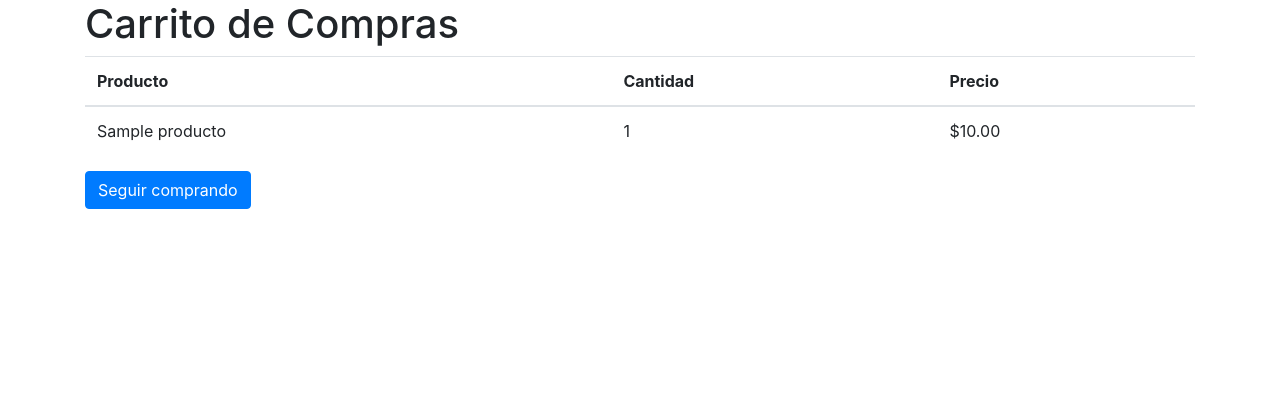
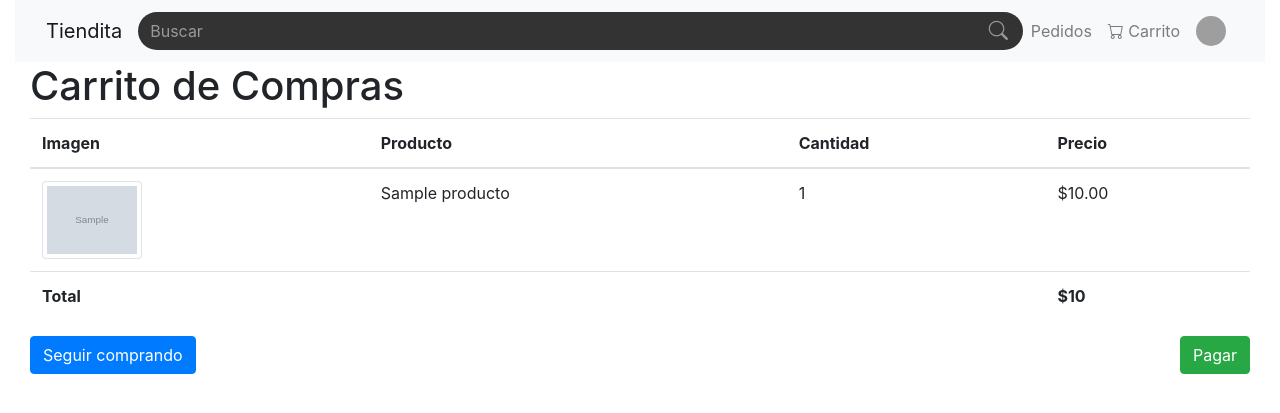
Before and after one commit to profe-givox/mierp-TI1A, a Django app: template mierpti1a/ecar/templates/ecar/carrito.html in a window 1280 px wide. Shown: the top 413 px of the page. Run offline with Django 5.2, Linux system fonts and the light colour scheme; tables that the repository leaves empty hold one stand-in row (values such as "Sample post"); the template is opened without the code that fills it: values that come from a table or form of the project are taken from there, most other values are stand-ins (such as "Sample title", 1, 10 or a date in 2020); grey boxes marked "Sample" are stand-in pictures; data that the repository does not hold is empty; some libraries are stand-ins or nearby versions; grey boxes are pictures that could not be loaded.

Commit message:
Carrito actualizado
carrito actualizado mostrado imagenes de los productos con sus precios, boton de pagar y seguir comprando

```diff
--- a/mierpti1a/ecar/templates/ecar/carrito.html
+++ b/mierpti1a/ecar/templates/ecar/carrito.html
@@ -1,17 +1,22 @@
+{% extends 'ecar/base.html' %}
+{% block content %}
+{% load static %}
 <!DOCTYPE html>
 <html lang="en">
 <head>
     <meta charset="UTF-8">
     <meta name="viewport" content="width=device-width, initial-scale=1.0">
     <title>Carrito de Compras</title>
+    <link rel="stylesheet" href="{% static 'css/catalogo.css' %}">
     <link rel="stylesheet" href="https://stackpath.bootstrapcdn.com/bootstrap/4.5.2/css/bootstrap.min.css">
 </head>
 <body>
-    <div class="container">
+    <div class="container-fluid">
         <h1>Carrito de Compras</h1>
         <table class="table">
             <thead>
                 <tr>
+                    <th>Imagen</th>
                     <th>Producto</th>
                     <th>Cantidad</th>
                     <th>Precio</th>
@@ -20,18 +25,30 @@
             <tbody>
                 {% for item in productos_carrito %}
                 <tr>
+                    <td>
+                        <img src="{{ item.producto.imagen.url }}" alt="{{ item.producto.nombre }}" class="img-thumbnail" style="width: 100px; height: auto;">
+                    </td>
                     <td>{{ item.producto.nombre }}</td>
                     <td>{{ item.cantidad }}</td>
                     <td>${{ item.producto.precio }}</td>
                 </tr>
                 {% empty %}
                 <tr>
-                    <td colspan="3">No tienes productos en el carrito.</td>
+                    <td colspan="4">No tienes productos en el carrito.</td>
                 </tr>
                 {% endfor %}
+                <tr>
+                    <td colspan="3"><strong>Total</strong></td>
+                    <td><strong>${{ total }}</strong></td>
+                </tr>
             </tbody>
         </table>
-        <a href="{% url 'catalogo' %}" class="btn btn-primary">Seguir comprando</a>
+
+        <div class="d-flex justify-content-between">
+            <a href="{% url 'catalogo' %}" class="btn btn-primary">Seguir comprando</a>
+            <a href="#" class="btn btn-success">Pagar</a>
+        </div>
     </div>
+{% endblock %}
 </body>
 </html>
```
